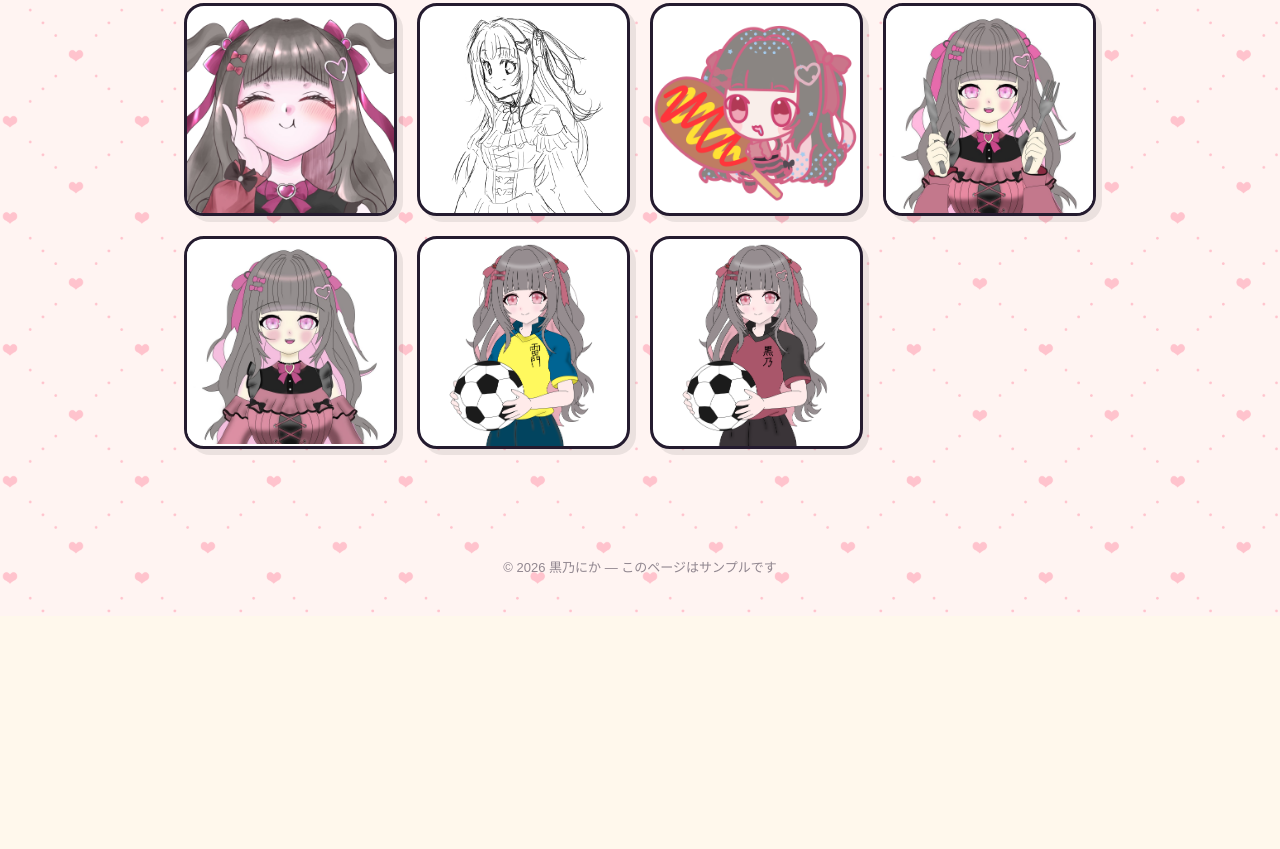
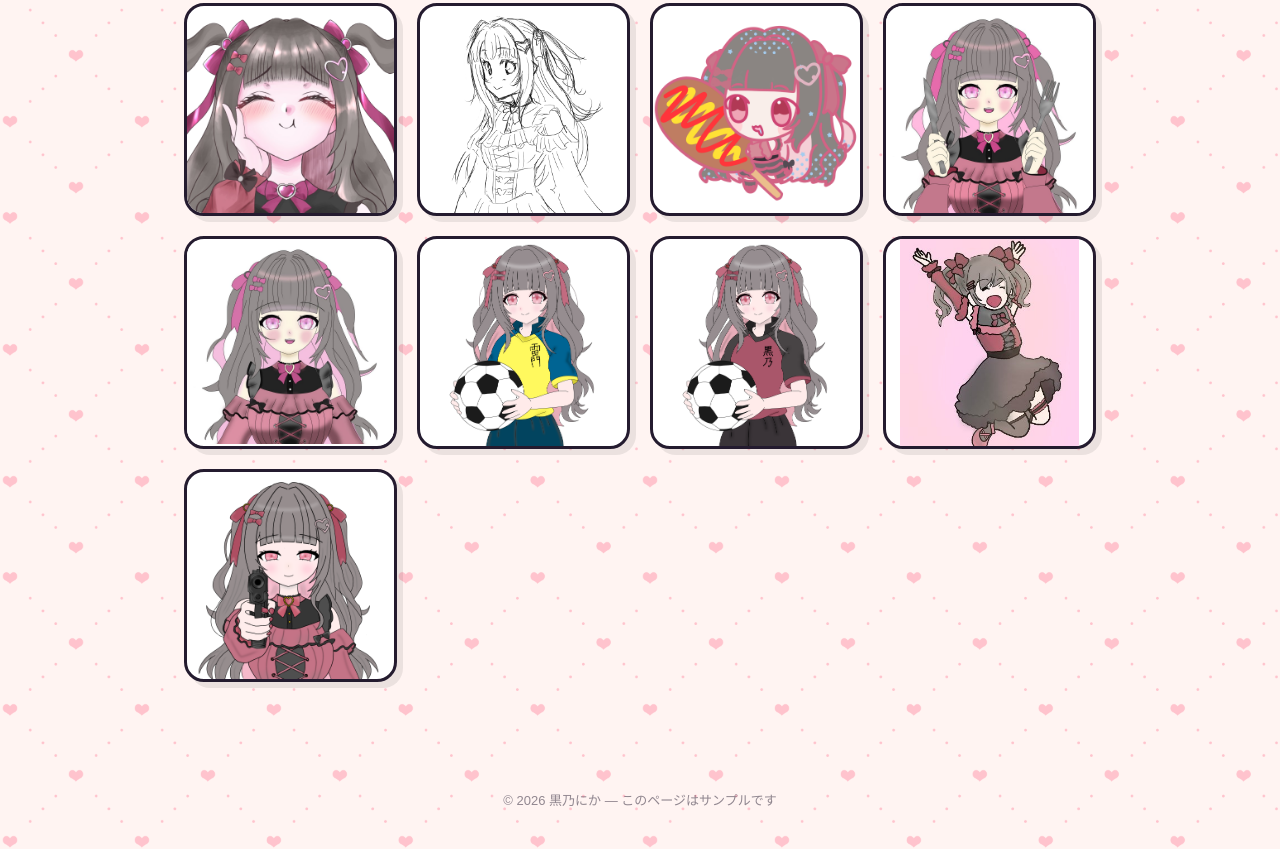
Before and after one commit to nikakurono/nika, a plain HTML site: page fa.html in a window 1280 px wide. Shown: the part 1237-2086 px from the top of the page. Before the commit the page ends 1853 px from the top, so only its background shows below. Drawn offline with Linux system fonts and the light colour scheme; a web font is replaced by a local one.

Commit message:
Add files via upload

```diff
--- a/fa.html
+++ b/fa.html
@@ -93,6 +93,8 @@
       <div class="fa-item"><img src="fa-21.jpg" alt="ファンアート" onclick="openLightbox(this.src)"></div>
       <div class="fa-item"><img src="fa-22.png" alt="ファンアート" onclick="openLightbox(this.src)"></div>
       <div class="fa-item"><img src="fa-23.png" alt="ファンアート" onclick="openLightbox(this.src)"></div>
+      <div class="fa-item"><img src="fa-24.jpg" alt="ファンアート" onclick="openLightbox(this.src)"></div>
+      <div class="fa-item"><img src="fa-25.png" alt="ファンアート" onclick="openLightbox(this.src)"></div>
     </div>
   </section>
 
```
Also changed, not shown: fa-24.jpg (added), fa-25.png (added).
